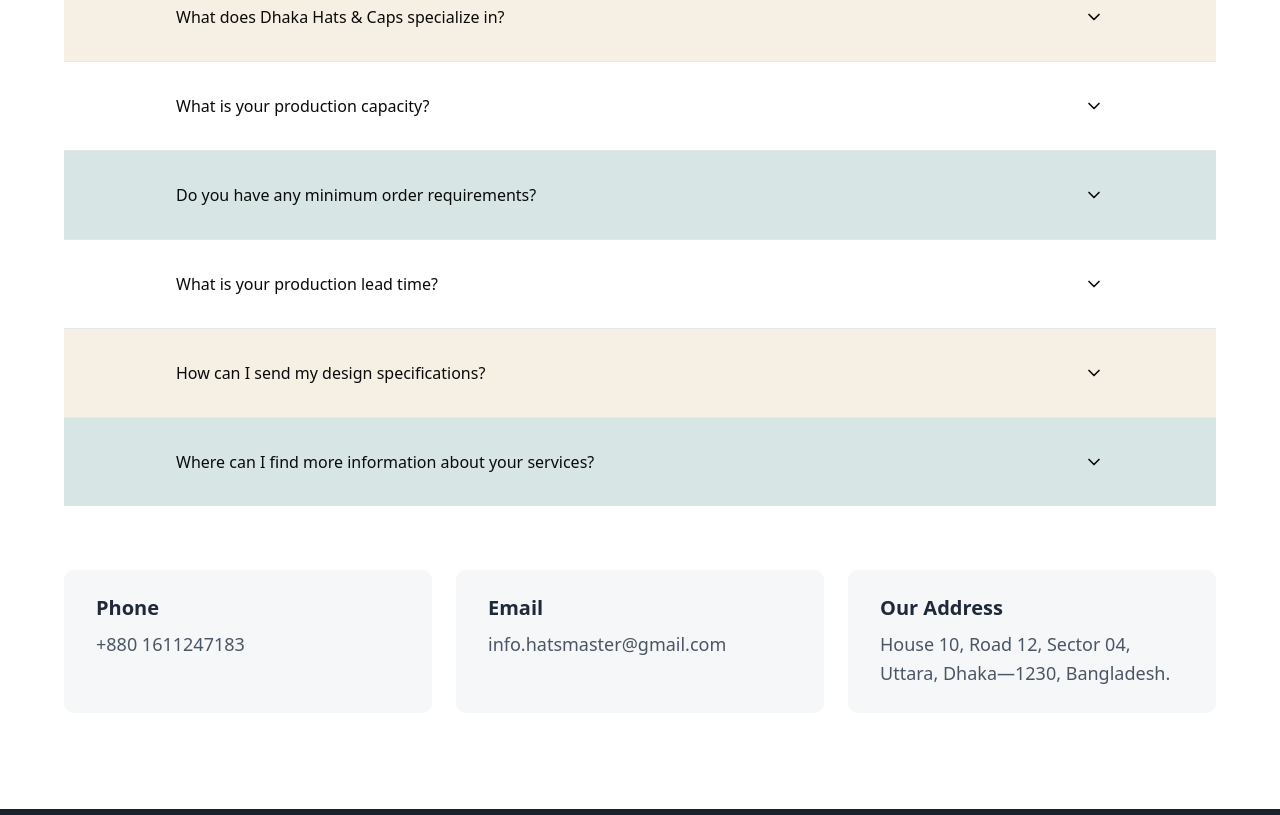
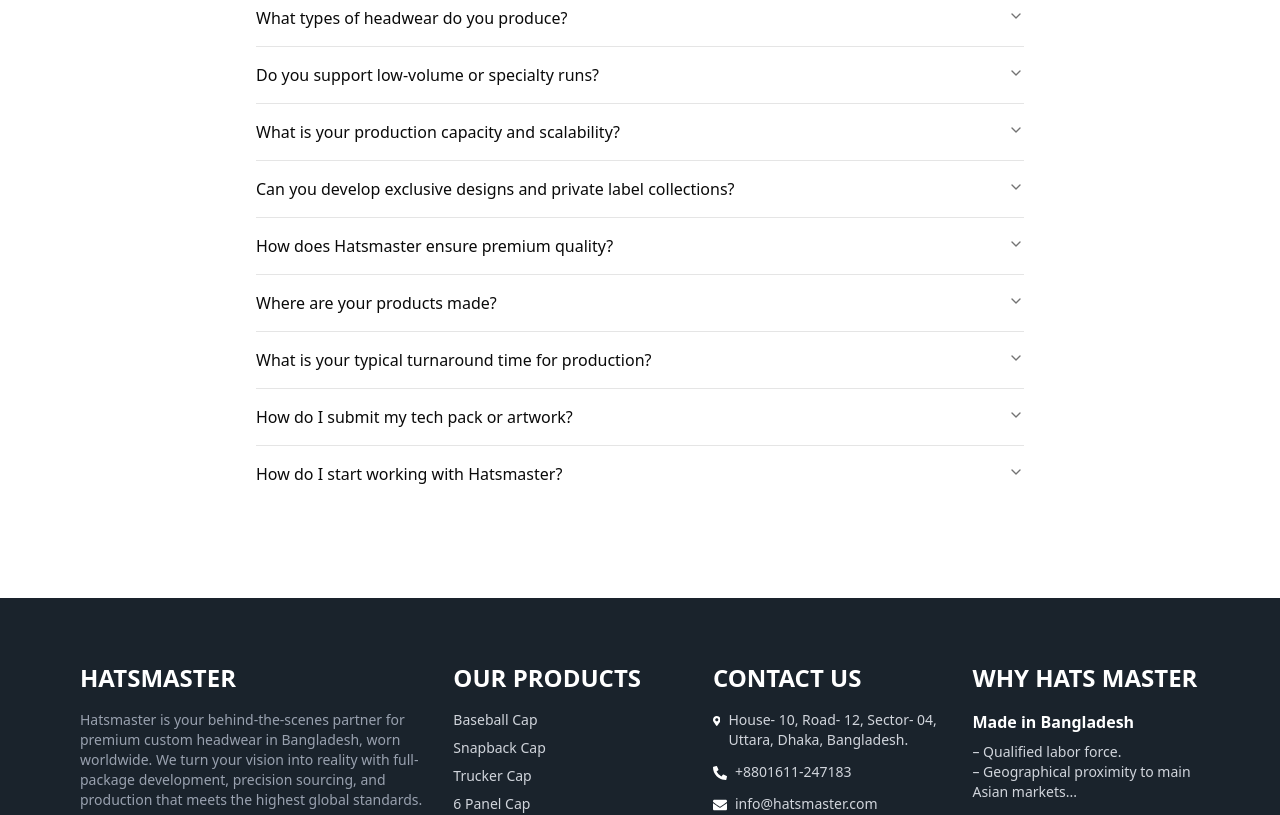
Before and after one commit to Al-amin07/hats-master, a Next.js app: page /contact in a window 1280 px wide. Shown: the part 1000-1815 px from the top of the page. Built offline with nearby package versions, Linux system fonts and the light colour scheme.

Commit message:
image changed

```diff
--- a/src/app/contact/page.tsx
+++ b/src/app/contact/page.tsx
@@ -1,5 +1,5 @@
 import ContactForm from '@/components/ContactForm'
-import ContactInfo from '@/components/ContactInfo'
+// import ContactInfo from '@/components/ContactInfo'
 import FAQSection from '@/components/FaqSection'
 import React from 'react'
 export const metadata = {
@@ -17,7 +17,7 @@
 const details = [
   {
     name: "Phone",
-    desc: "+8801611247183",
+    desc: "+8801611-247183",
   },
 
   {
@@ -53,9 +53,9 @@
         </div>
         <ContactForm />
       </div>
-      <div className='px-5 space-y-16 container md:px-8 lg:px-16 mx-auto'>
+      <div className='px-5 mt-12 space-y-16 container md:px-8 lg:px-16 mx-auto'>
         <FAQSection />
-        <ContactInfo />
+        {/* <ContactInfo /> */}
       </div>
     </div>
   )
--- a/src/components/FaqSection.tsx
+++ b/src/components/FaqSection.tsx
@@ -1,71 +1,81 @@
 // components/FAQSection.tsx
-'use client';
-import { useState } from 'react';
+
 // import { faqs } from '@/data/faqs';
-import { ChevronDown } from 'lucide-react'; // Optional icon
-// data/faqs.ts
-const faqs = [
+import {
+  Accordion,
+  AccordionContent,
+  AccordionItem,
+  AccordionTrigger,
+} from "@/components/ui/accordion"
+const hatsmasterFAQs = [
   {
-    question: 'What does Dhaka Hats & Caps specialize in?',
-    answer:
-      'Dhaka Hats & Caps is a leading manufacturer in Bangladesh specializing in custom headwear, hats, and caps. We offer high-quality production services including cutting, printing, and embroidery.',
+    question: "What makes Hatsmaster different from other headwear manufacturers?",
+    answer: "We blend world-class craftsmanship with modern manufacturing; delivering custom headwear that reflects your brand’s identity, quality, and story."
   },
   {
-    question: 'What is your production capacity?',
-    answer:
-      'We have a production capacity of 10,000 pieces per day for caps and headwear. This capacity can be expanded by 30% for blank or solid products.',
+    question: "What types of headwear do you produce?",
+    answer: "From streetwear snapbacks to luxury felt hats, we produce a wide range of styles, custom-designed for fashion labels, sports brands, and lifestyle retailers."
   },
   {
-    question: 'Do you have any minimum order requirements?',
-    answer:
-      'No, we offer flexible order quantities with no minimum requirement. You can order any quantity per design.',
+    question: "Do you support low-volume or specialty runs?",
+    answer: "Yes. Whether you're launching a capsule collection or testing a new design, we offer flexible MOQs with no minimums; built to grow with your brand."
   },
   {
-    question: 'What is your production lead time?',
-    answer:
-      'For caps and headwear, our production lead time is typically 35 to 45 days, depending on the order quantity.',
+    question: "What is your production capacity and scalability?",
+    answer: "We produce up to 5,000 units per day and can scale by 30% for blank or solid styles ideal for fast-moving campaigns and high-volume launches."
   },
   {
-    question: 'How can I send my design specifications?',
-    answer:
-      'You may email us or call us directly using the number provided above. You can provide design details, fabric specifications, and even physical samples or custom label artwork. We work closely with clients to develop new concepts and ensure your vision is realized.',
+    question: "Can you develop exclusive designs and private label collections?",
+    answer: "Absolutely. We specialize in private label development from concept to packaging, crafted to meet the highest standards of global fashion brands."
   },
   {
-    question: 'Where can I find more information about your services?',
-    answer:
-      'For more details about our services, capabilities, and to discuss your specific requirements, please contact us directly at sales@dhcaps.com',
+    question: "How does Hatsmaster ensure premium quality?",
+    answer: "Every piece is inspected by skilled hands and guided by global compliance standards. We don’t just meet expectations; we aim to exceed them."
   },
+  {
+    question: "Where are your products made?",
+    answer: "All Hatsmaster products are proudly made in Bangladesh at the heart of the world’s most trusted apparel sourcing hub."
+  },
+  {
+    question: "What is your typical turnaround time for production?",
+    answer: "Standard production takes 3–6 weeks, depending on complexity. Urgent orders? We offer fast-track solutions without compromising quality."
+  },
+  {
+    question: "How do I submit my tech pack or artwork?",
+    answer: "You can send your tech packs, logos, or inspiration files directly via email. Our product team will translate your vision into production-ready reality."
+  },
+  {
+    question: "How do I start working with Hatsmaster?",
+    answer: "Just drop us a message. Our team will guide you from first sketch to final shipment; every step aligned with your brand’s goals and global standards."
+  }
 ];
 
 export default function FAQSection() {
-  const [openIndex, setOpenIndex] = useState<number | null>(null);
 
-  const toggleFAQ = (index: number) => {
-    setOpenIndex(openIndex === index ? null : index);
-  };
+
 
   return (
     <div>
-      <section className="bg-[#d7e6e4] container mx-auto ">
-      <h2 className="text-2xl py-16 md:text-3xl font-serif text-center ">
-     Frequently Asked Questions (FAQ)
+      <section className=" container mx-auto ">
+        <h2 className="text-2xl mb-8 md:text-3xl font-serif text-center ">
+          Frequently Asked Questions [FAQs]
+
         </h2>
 
-      <div className=" divide-y divide-gray-200">
-        {faqs.map((faq, index) => (
+        {/* <div className=" divide-y divide-gray-200">
+          {hatsmasterFAQs.map((faq, index) => (
             <div
               key={index}
-            className={`${(index + 1)  % 3 === 0 ? 'bg-[#d7e6e4]' : (index + 1) % 2 === 0 ? 'bg-white' : 'bg-[#f6efe4]'} transition px-6 md:px-16 lg:px-28 py-8 `}
+              className={`${(index + 1) % 3 === 0 ? 'bg-[#d7e6e4]' : (index + 1) % 2 === 0 ? 'bg-white' : 'bg-[#f6efe4]'} transition px-6 md:px-16 lg:px-28 py-8 `}
             // className={`${index % 2 === 0 ? 'bg-[#f6efe4]' : 'bg-white'} transition`}
             >
               <button
                 onClick={() => toggleFAQ(index)}
                 className="w-full text-left cursor-pointer flex justify-between items-center font-medium"
               >
-              <span>{faq.question }</span>
+                <span>{faq.question}</span>
                 <ChevronDown
-                className={`w-5 h-5 transition-transform duration-300 ${
-                  openIndex === index ? 'rotate-180' : ''
+                  className={`w-5 h-5 transition-transform duration-300 ${openIndex === index ? 'rotate-180' : ''
                     }`}
                 />
               </button>
@@ -74,7 +84,25 @@
               )}
             </div>
           ))}
-      </div>
+        </div> */}
+        <Accordion
+          type="single"
+          collapsible
+          className="max-w-3xl mx-auto"
+          defaultValue="item-1"
+        >
+          {
+            hatsmasterFAQs.map((faq, index) => (
+              <AccordionItem key={index} value={`item-${index + 1}`}>
+                <AccordionTrigger className="cursor-pointer">
+                  {faq.question}
+                </AccordionTrigger>
+                <AccordionContent>{faq.answer}</AccordionContent>
+              </AccordionItem>
+            ))
+          }
+
+        </Accordion>
       </section>
     </div>
   );
--- a/src/components/shared/NewFooter.tsx
+++ b/src/components/shared/NewFooter.tsx
@@ -29,10 +29,10 @@
         <div className="flex flex-col md:flex-row justify-between border-b border-white/10 pb-8">
           {/* Left Logo and Desc */}
           <div className="md:w-1/3 mb-8 md:mb-0">
-            <h1 className="text-2xl font-bold text-white">
+            <h1 className="text-2xl mb-2 font-bold uppercase text-white">
               Hats<span className="text-white">Master</span>
             </h1>
-            <p className="text-sm text-gray-400 mt-2 max-w-sm">
+            <p className="text-sm text-gray-400 mt-4 max-w-sm">
               Hatsmaster is your behind-the-scenes partner for premium custom headwear in Bangladesh, worn worldwide. We turn your vision into reality with full-package development, precision sourcing, and production that meets the highest global standards.
             </p>
 
@@ -57,10 +57,10 @@
           <div className="grid grid-cols-1 md:grid-cols-3 gap-8 md:w-2/3">
             {/* Textile Services */}
             <div>
-              <h4 className="text-white font-semibold mb-2 inline-block">
+              <h4 className="text-white uppercase text-2xl font-semibold mb-2 inline-block">
                 Our Products
               </h4>
-              <ul className="mt-4 text-sm text-gray-300 space-y-2">
+              <ul className="mt-2 text-sm text-gray-300 space-y-2">
                 {links.map((el) => (
                   <li key={el.id}>
                     <Link
@@ -75,17 +75,17 @@
             </div>
             {/* Contact Us */}
             <div>
-              <h4 className="text-white font-semibold mb-2  inline-block">
+              <h4 className="text-white text-2xl uppercase font-semibold mb-2  inline-block">
                 Contact Us
               </h4>
-              <div className="text-sm mt-4 space-y-3 text-gray-300">
+              <div className="text-sm mt-2 space-y-3 text-gray-300">
                 <div className="flex items-start gap-2">
                   <FaMapMarkerAlt className="mt-1 text-white" />
                   <p>House- 10, Road- 12, Sector- 04, Uttara, Dhaka, Bangladesh.</p>
                 </div>
                 <div className="flex items-start gap-2">
                   <FaPhoneAlt className="mt-1 text-white" />
-                  <p>+8801611247183</p>
+                  <p>+8801611-247183</p>
                 </div>
                 <div className="flex items-start gap-2">
                   <FaEnvelope className="mt-1 text-white" />
@@ -96,10 +96,10 @@
 
             {/* Why Apparelx */}
             <div>
-              <h4 className="text-white font-semibold mb-2 0 inline-block">
+              <h4 className="text-white uppercase text-2xl font-semibold mb-2 0 inline-block">
                 Why Hats Master
               </h4>
-              <p className="mt-4 text-white font-semibold">
+              <p className="mt-2 text-white font-semibold">
                 Made in Bangladesh
               </p>
               <p className="text-sm text-gray-300 mt-2">
--- a/src/static/cap.data.ts
+++ b/src/static/cap.data.ts
@@ -15,7 +15,7 @@
 import be1 from "@/assets/product/bennie1.jpg";
 import be2 from "@/assets/product/bennie2.jpg";
 import h1 from "@/assets/product/head3.jpg";
-import h2 from "@/assets/product/head4.jpg";
+import h2 from "@/assets/product/head3.jpg";
 import { ICap } from "@/type/cap.type";
 
 export const capDatas: ICap[] = [
```
Lines whose indentation alone changed are shown as unchanged.
